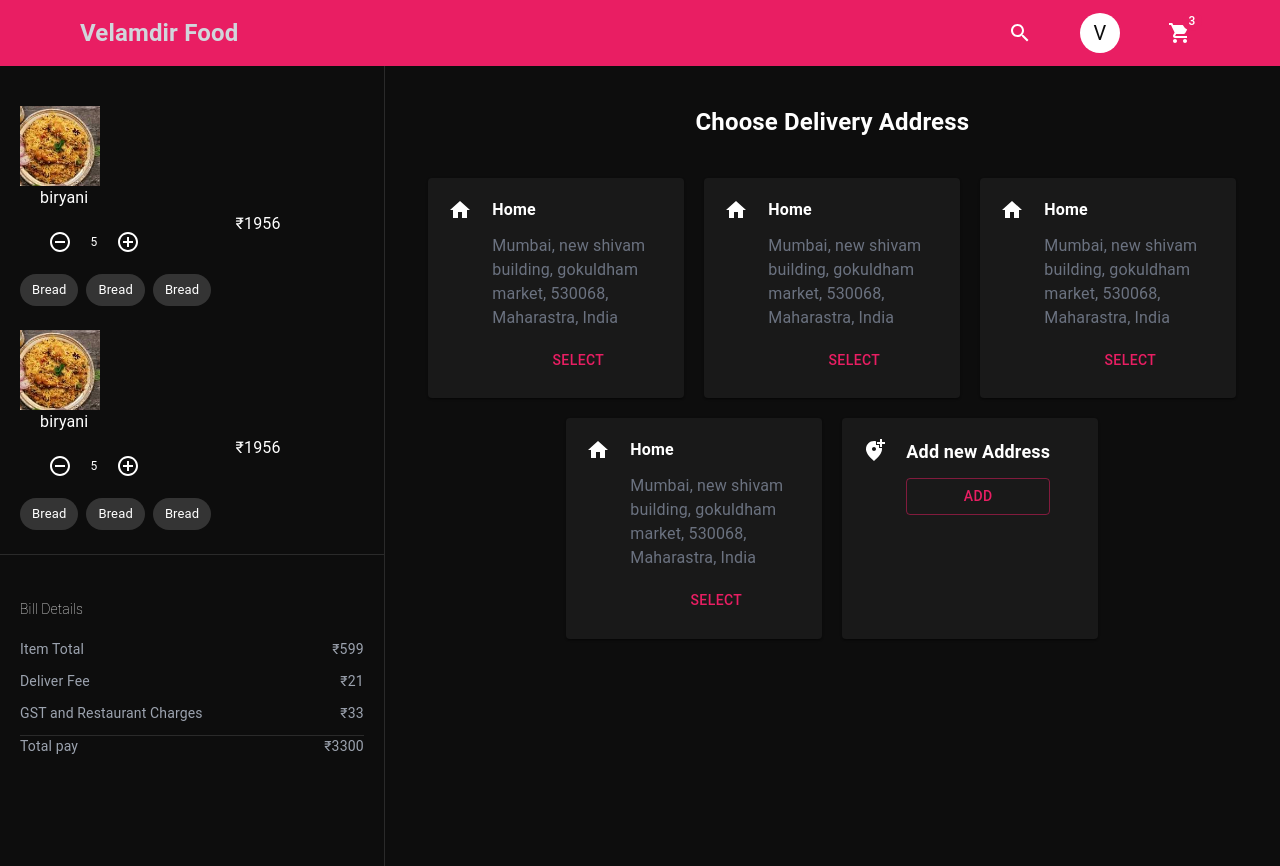
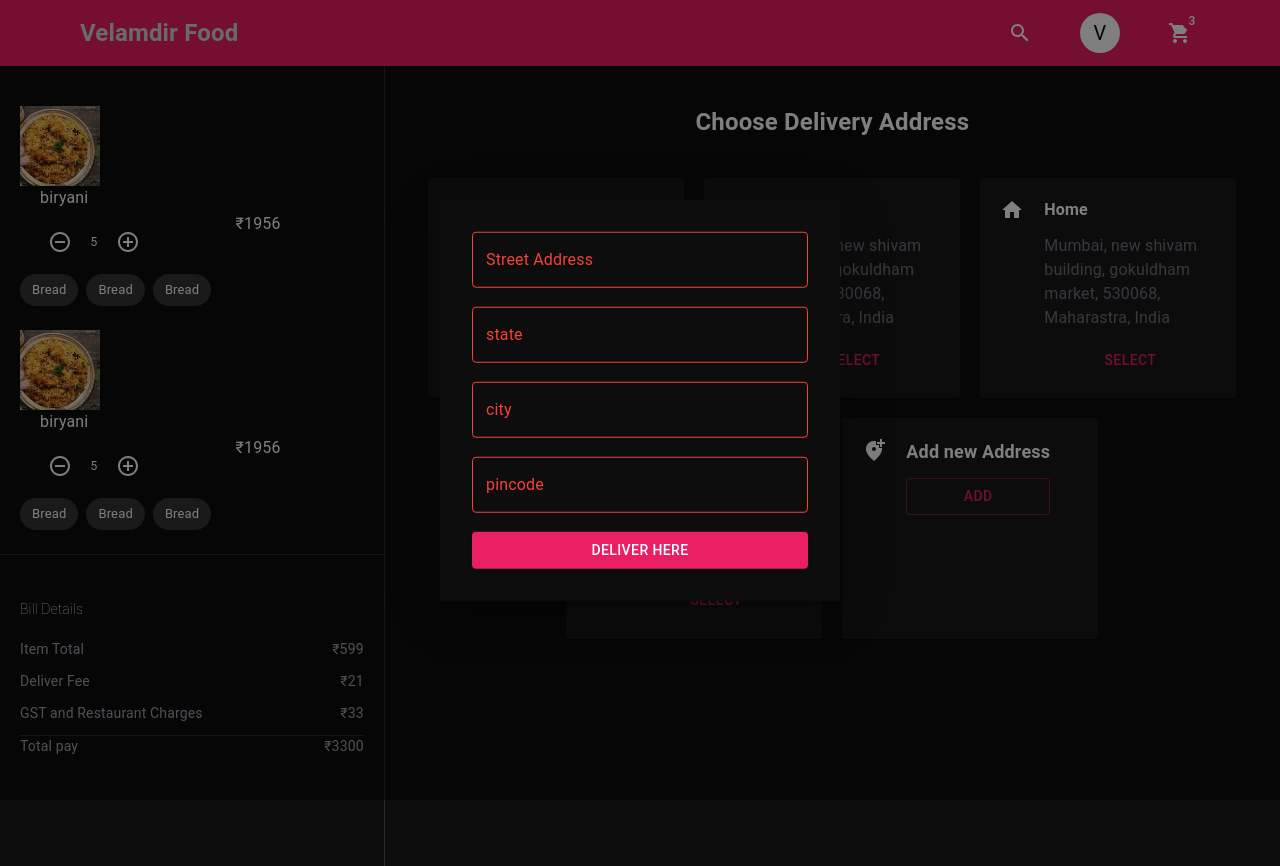
Before and after one commit to gurawliprakhar/Food-Dilevery, a React (Create React App) app in the folder Frontend/frontend/: page / in a window 1280 px wide. Both pictures are taken after a click on the button "ADD". Built offline with nearby package versions, Linux system fonts and the light colour scheme.

Commit message:
completed Cart ... now writing profile

```diff
--- a/Frontend/frontend/package.json
+++ b/Frontend/frontend/package.json
@@ -10,12 +10,14 @@
     "@testing-library/jest-dom": "^5.17.0",
     "@testing-library/react": "^13.4.0",
     "@testing-library/user-event": "^13.5.0",
+    "formik": "^2.4.6",
     "react": "^18.3.1",
     "react-dom": "^18.3.1",
     "react-scripts": "5.0.1",
     "react-slick": "^0.30.2",
     "slick-carousel": "^1.8.1",
-    "web-vitals": "^2.1.4"
+    "web-vitals": "^2.1.4",
+    "yup": "^1.4.0"
   },
   "scripts": {
     "start": "react-scripts start",
--- a/Frontend/frontend/src/component/Cart/Cart.jsx
+++ b/Frontend/frontend/src/component/Cart/Cart.jsx
@@ -1,16 +1,51 @@
-import { Button, Divider } from "@mui/material";
+import { Box, Button, Divider, Grid, Modal, TextField } from "@mui/material";
 import React from "react";
 import { CartItem } from "./CartItem";
 import { AddressCard } from "./AddressCard";
 import { Card } from "@mui/material";
+import { ErrorMessage, Field, Form, Formik } from "formik";
 import AddLocationAlt from "@mui/icons-material/AddLocationAlt";
+import * as Yup from "yup";
+
+const style = {
+  position: "absolute",
+  top: "50%",
+  left: "50%",
+  transform: "translate(-50%, -50%)",
+  width: 400,
+  bgcolor: "background.paper",
+  outline: 0,
+  boxShadow: 24,
+  p: 4,
+};
+
+const initialValues = {
+  streetAddress: "",
+  state: "",
+  pincode: "",
+  city: "",
+};
+
+const validationSchema = Yup.object().shape({
+  streetAddress: Yup.string().required("Street Address is required"),
+  state: Yup.string().required("State is required"),
+  pincode: Yup.string().required("Pincode is required"),
+  city: Yup.string().required("City is required"),
+});
 
 const items = [1, 1];
 const Cart = () => {
   const createOrderUsingSelectedAddress = () => {};
-  const handleOpenAddressModel = () => {};
+  const handleOpenAddressModel = () => setOpen(true);
+  const [open, setOpen] = React.useState(false);
+  const handleOpen = () => setOpen(true);
+  const handleClose = () => setOpen(false);
+  const handleSubmit = (values) => {
+    console.log("form value", values);
+  };
+
   return (
-    <div>
+    <>
       <main className="lg:flex justify-between ">
         <section className="lg:w-[30%] space-y-6 lg:min-h-screen pt-10">
           {items.map((item) => (
@@ -76,7 +111,96 @@ const Cart = () => {
           </div>
         </section>
       </main>
-    </div>
+      <Modal
+        open={open}
+        onClose={handleClose}
+        aria-labelledby="modal-modal-title"
+        aria-describedby="modal-modal-description"
+      >
+        <Box sx={style}>
+          <Formik
+            initialValues={initialValues}
+            validationSchema={validationSchema}
+            onSubmit={handleSubmit}
+          >
+            <Form>
+              <Grid container spacing={2}>
+                <Grid item xs={12}>
+                  <Field
+                    as={TextField}
+                    name="streetAddress"
+                    label="Street Address"
+                    fullWidth
+                    variant="outlined"
+                    error={Boolean(ErrorMessage("streetAddress"))}
+                    helperText={
+                      <ErrorMessage name="streetAddress">
+                        {(msg) => <span className="text-red-600">{msg}</span>}
+                      </ErrorMessage>
+                    }
+                  />
+                </Grid>
+                <Grid item xs={12}>
+                  <Field
+                    as={TextField}
+                    name="state"
+                    label="state"
+                    fullWidth
+                    variant="outlined"
+                    error={Boolean(ErrorMessage("streetAddress"))}
+                    helperText={
+                      <ErrorMessage name="streetAddress">
+                        {(msg) => <span className="text-red-600">{msg}</span>}
+                      </ErrorMessage>
+                    }
+                  />
+                </Grid>
+                <Grid item xs={12}>
+                  <Field
+                    as={TextField}
+                    name="city"
+                    label="city"
+                    fullWidth
+                    variant="outlined"
+                    error={Boolean(ErrorMessage("streetAddress"))}
+                    helperText={
+                      <ErrorMessage name="streetAddress">
+                        {(msg) => <span className="text-red-600">{msg}</span>}
+                      </ErrorMessage>
+                    }
+                  />
+                </Grid>
+                <Grid item xs={12}>
+                  <Field
+                    as={TextField}
+                    name="pincode"
+                    label="pincode"
+                    fullWidth
+                    variant="outlined"
+                    error={Boolean(ErrorMessage("streetAddress"))}
+                    helperText={
+                      <ErrorMessage name="streetAddress">
+                        {(msg) => <span className="text-red-600">{msg}</span>}
+                      </ErrorMessage>
+                    }
+                  />
+                </Grid>
+                <Grid item xs={12}>
+                  <Button
+                    fullWidth
+                    variant="contained"
+                    type="submit"
+                    color="primary"
+                  >
+                    Deliver Here
+                  </Button>
+                </Grid>
+              </Grid>
+            </Form>
+          </Formik>
+        </Box>
+      </Modal>
+    </>
   );
 };
 
```
Also changed, not shown: 1 other file (tests, documents, lock files or other folders).
